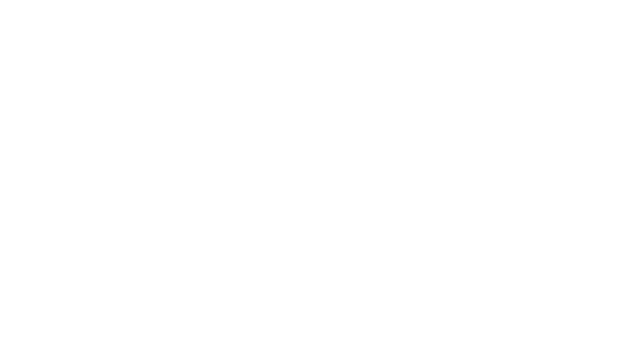
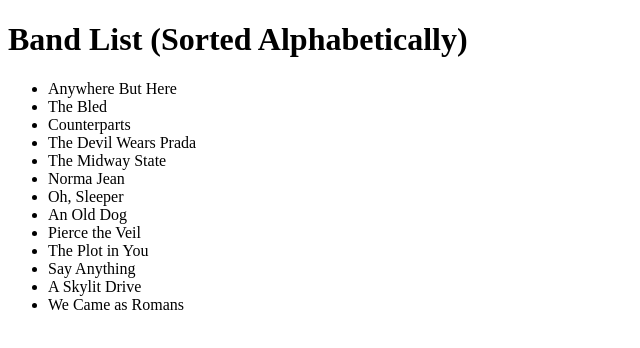
Before and after one commit to acciojob/sorting-articles-surjeetkumar8006, a website: page main.html in a window 1280 px wide. Shown: the whole page, without its empty margins (0-640 px from the left). Drawn offline with Linux system fonts and the light colour scheme.

Commit message:
created a submission

```diff
--- a/main.html
+++ b/main.html
@@ -1,16 +1,15 @@
 <!DOCTYPE html>
+<html lang="en">
+<head>
+  <meta charset="UTF-8">
+  <title>Alphabetical Band Sorter</title>
+  <link rel="stylesheet" href="styles.css">
+</head>
+<body>
 
-<html>
+  <h1>Band List (Sorted Alphabetically)</h1>
+  <ul id="band"></ul>
 
-<head>
-	<link rel="stylesheet" href="styles.css">
-</head>
-
-<body>
-	<!-- the entire body must be written by student -->
-    <script type="text/javascript" src="./script.js">
-</script>
-
+  <script type="text/javascript" src="./script.js"></script>
 </body>
-
 </html>
--- a/script.js
+++ b/script.js
@@ -1 +1,35 @@
-//your JS code here. If required.
+const bands = [
+  'The Plot in You',
+  'The Devil Wears Prada',
+  'Pierce the Veil',
+  'Norma Jean',
+  'The Bled',
+  'Say Anything',
+  'The Midway State',
+  'We Came as Romans',
+  'Counterparts',
+  'Oh, Sleeper',
+  'A Skylit Drive',
+  'Anywhere But Here',
+  'An Old Dog'
+];
+
+// Function to strip leading articles for sorting
+function stripArticle(band) {
+  return band.replace(/^(a |an |the )/i, '').trim();
+}
+
+// Sort ignoring leading articles
+const sortedBands = bands.slice().sort((a, b) => {
+  let bandA = stripArticle(a).toLowerCase();
+  let bandB = stripArticle(b).toLowerCase();
+  return bandA.localeCompare(bandB);
+});
+
+// Insert into DOM
+const ul = document.getElementById("band");
+sortedBands.forEach(band => {
+  const li = document.createElement("li");
+  li.textContent = band;
+  ul.appendChild(li);
+});
```
